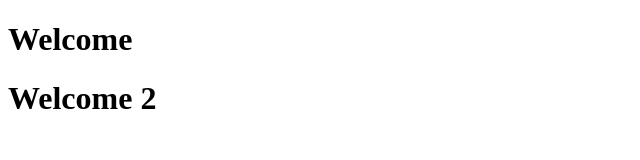
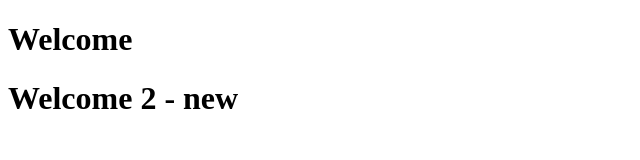
Before and after one commit to gituser2323-dev/repo_2112_3, a plain HTML site: page index.html in a window 1280 px wide. Shown: the whole page, without its empty margins (0-640 px from the left). Drawn offline with Linux system fonts and the light colour scheme.

Commit message:
new change

```diff
--- a/index.html
+++ b/index.html
@@ -8,7 +8,7 @@
 <body>
 
     <h1>Welcome</h1>
-    <h1>Welcome 2</h1>
+    <h1>Welcome 2 - new</h1>
 
 </body>
 </html>
```
